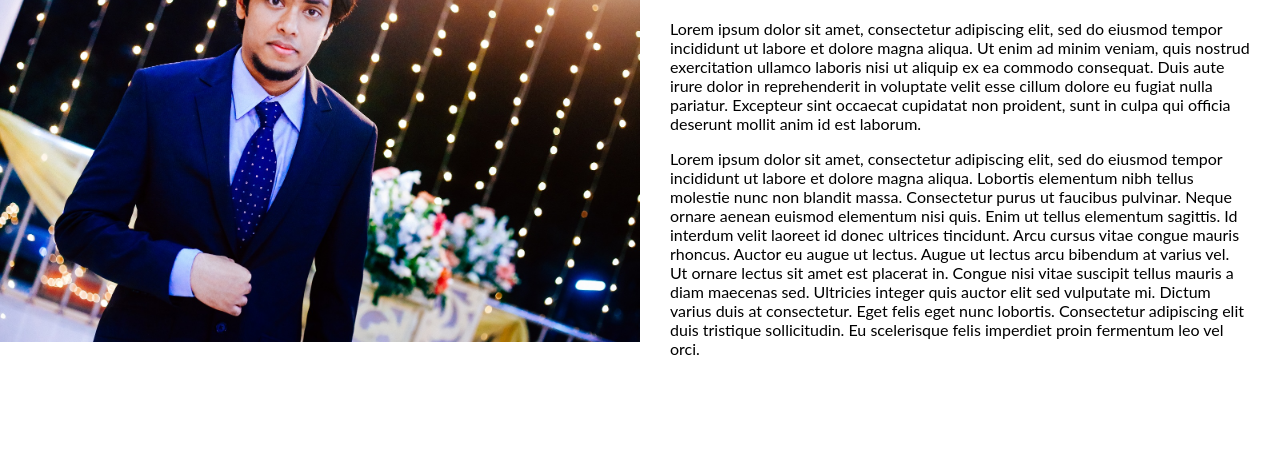
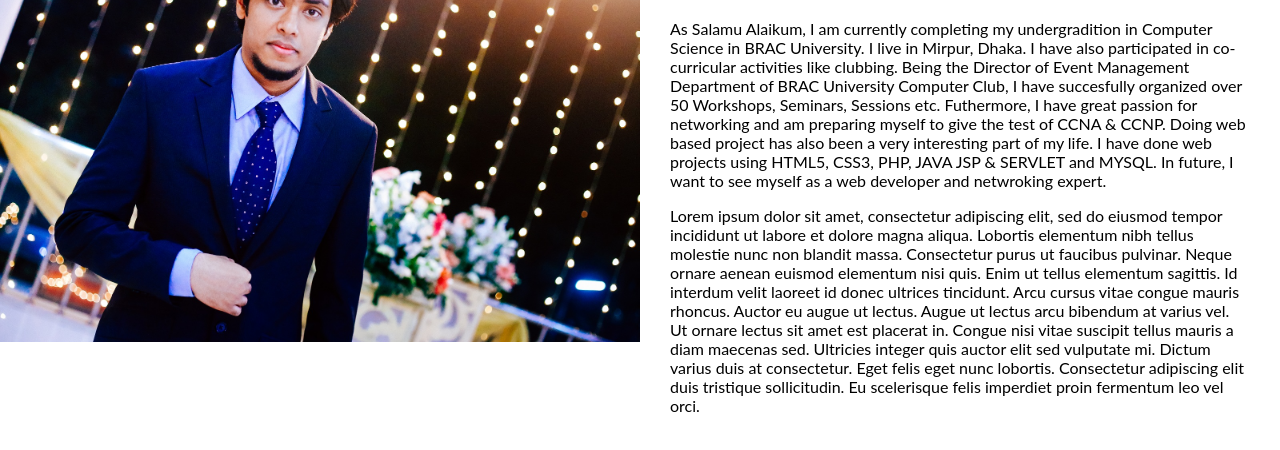
Before and after one commit to Kazi-Fahd-Zakwan/Zakwan.github.io, a plain HTML site: page about.html in a window 1280 px wide. Shown: the part 192-642 px from the top of the page. Drawn offline with Linux system fonts and the light colour scheme.

Commit message:
Update about.html

```diff
--- a/about.html
+++ b/about.html
@@ -35,7 +35,7 @@
 
         <div class="profile-content-wrapper">
           <h1>Hi, thanks for visiting my site.</h1>
-          <p>Lorem ipsum dolor sit amet, consectetur adipiscing elit, sed do eiusmod tempor incididunt ut labore et dolore magna aliqua. Ut enim ad minim veniam, quis nostrud exercitation ullamco laboris nisi ut aliquip ex ea commodo consequat. Duis aute irure dolor in reprehenderit in voluptate velit esse cillum dolore eu fugiat nulla pariatur. Excepteur sint occaecat cupidatat non proident, sunt in culpa qui officia deserunt mollit anim id est laborum.
+          <p>As Salamu Alaikum, I am currently completing my undergradition in Computer Science in BRAC University. I live in Mirpur, Dhaka. I have also participated in co-curricular activities like clubbing. Being the Director of Event Management Department of BRAC University Computer Club, I have succesfully organized over 50 Workshops, Seminars, Sessions etc. Futhermore, I have great passion for networking and am preparing myself to give the test of CCNA & CCNP. Doing web based project has also been a very interesting part of my life. I have done web projects using HTML5, CSS3, PHP, JAVA JSP & SERVLET and MYSQL. In future, I want to see myself as a web developer and netwroking expert.
           </p>
 
           <p>Lorem ipsum dolor sit amet, consectetur adipiscing elit, sed do eiusmod tempor incididunt ut labore et dolore magna aliqua. Lobortis elementum nibh tellus molestie nunc non blandit massa. Consectetur purus ut faucibus pulvinar. Neque ornare aenean euismod elementum nisi quis. Enim ut tellus elementum sagittis. Id interdum velit laoreet id donec ultrices tincidunt. Arcu cursus vitae congue mauris rhoncus. Auctor eu augue ut lectus. Augue ut lectus arcu bibendum at varius vel. Ut ornare lectus sit amet est placerat in. Congue nisi vitae suscipit tellus mauris a diam maecenas sed. Ultricies integer quis auctor elit sed vulputate mi. Dictum varius duis at consectetur. Eget felis eget nunc lobortis. Consectetur adipiscing elit duis tristique sollicitudin. Eu scelerisque felis imperdiet proin fermentum leo vel orci.</p>
```
